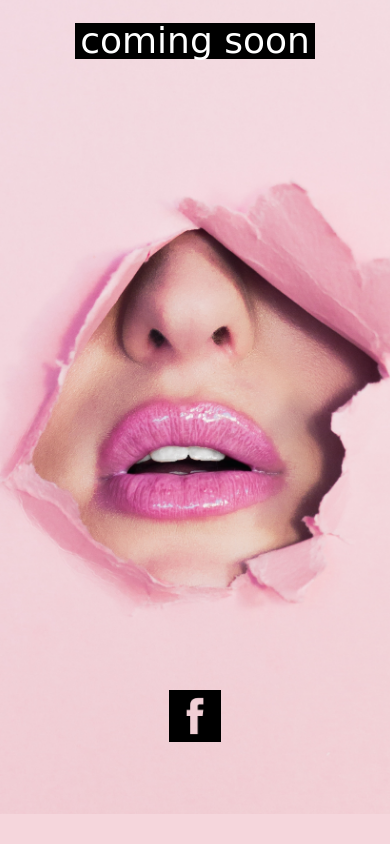
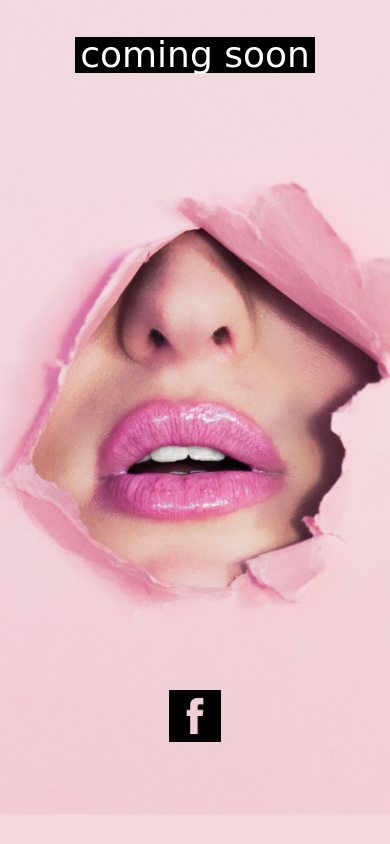
Before and after one commit to jenasancartier/strangebabe.com, a website: page index.html in a window 390 px wide. Drawn offline with Linux system fonts and the light colour scheme; a web font is replaced by a local one.

Commit message:
add margin top to title at mobile sizes

```diff
--- a/styles.css
+++ b/styles.css
@@ -69,6 +69,9 @@ body {
     width: 100%;
     margin-top: -30px;
   }
+  .title {
+    margin-top: 28%;
+  }
   .title:hover {
     box-shadow: none;
     transition: 0;
```
